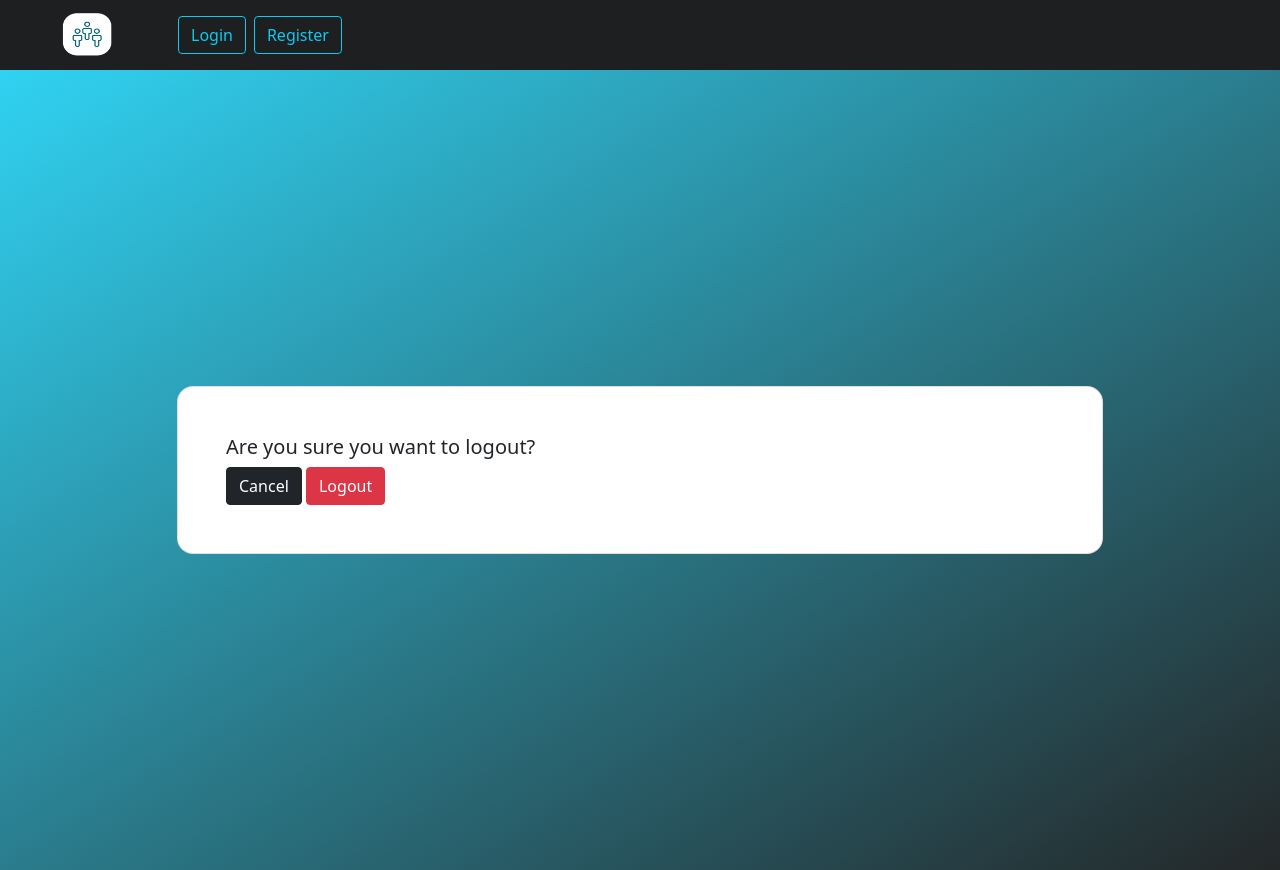
After one commit to lgist2/group2, a Django app: page /logout_check/ in a window 1280 px wide. The commit adds this page. Run offline with Django 4.2, Linux system fonts and the light colour scheme; parts of the project's set-up code (start-up, migrations or seed data) failed here and were passed over; some libraries are stand-ins or nearby versions.

Commit message:
logout confirmation page

```diff
--- a/social_grid/base/templates/base/base.html
+++ b/social_grid/base/templates/base/base.html
@@ -42,7 +42,7 @@
                   <button  class="btn btn-outline-info me-2" type="submit"><i class="fs-6 bi-search"></i></button>
                   <input class="form-control me-4" type="text" placeholder="Search For Users" name="search">
                 </form>
-                  <a class="btn btn-outline-info" href="{% url 'logout' %}"><i class="fs-6 bi-box-arrow-right"></i></a>
+                  <a class="btn btn-outline-info" href="{% url 'logout_check' %}"><i class="fs-6 bi-box-arrow-right"></i></a>
 
               {% else %}
                 <ul class="navbar-nav me-auto">
--- a/social_grid/social_grid/urls.py
+++ b/social_grid/social_grid/urls.py
@@ -35,6 +35,7 @@ urlpatterns = [
     path('password_reset/complete', auth_views.PasswordResetCompleteView.as_view(template_name="users/password_reset_complete.html"), name='password_reset_complete'),
 
     path('login/', auth_views.LoginView.as_view(template_name='users/login.html'), name='login'),
+    path('logout_check/', user_views.logout_check, name='logout_check'),
     path('logout/', auth_views.LogoutView.as_view(template_name='users/logout.html'), name='logout'),
 
     path('', include('base.urls')),
--- /dev/null
+++ b/social_grid/users/templates/users/logout_check.html
@@ -0,0 +1,27 @@
+{% extends 'base/base.html'%}
+{% load crispy_forms_tags %}
+
+{% block content %}
+<section class="vh-100" style="background: linear-gradient(to bottom right, #30D2F2, #242728)">
+    <div class="container py-5 h-100">
+      <div class="row d-flex justify-content-center align-items-center h-100">
+        <div class="col col-xl-10">
+          <div class="card" style="border-radius: 1rem;">
+            <div class="row g-0">
+                <div class="card-body p-4 p-md-5">
+                    <div class="row">
+                        <div class="col-md-10 mb-8 pb-10">
+                            <h5>Are you sure you want to logout?</h5>
+                                {% csrf_token %}
+                                <a class="btn btn-dark" href="{% url 'profile' %}"> Cancel</a>
+                                <a class="btn btn-danger" href="{% url 'logout' %}">Logout</a>
+                        </div>
+                    </div>
+                </div>
+            </div>
+          </div>
+        </div>
+      </div>
+    </div>
+  </section>
+{% endblock content %}
--- a/social_grid/users/views.py
+++ b/social_grid/users/views.py
@@ -27,6 +27,9 @@ def registration(request):
     else:
         form = UserRegisterForm()
     return render(request, 'users/register.html', {'form': form})
+
+def logout_check(request):
+    return render(request, 'users/logout_check.html', {})
 
 @login_required()
 def profile(request):
```
